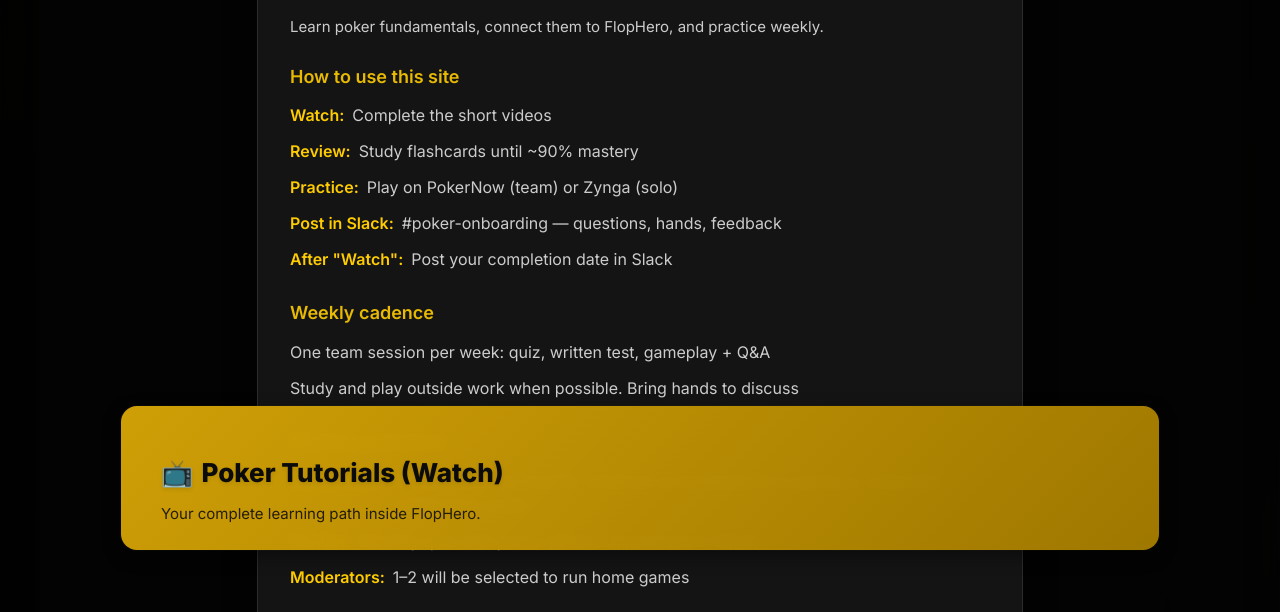
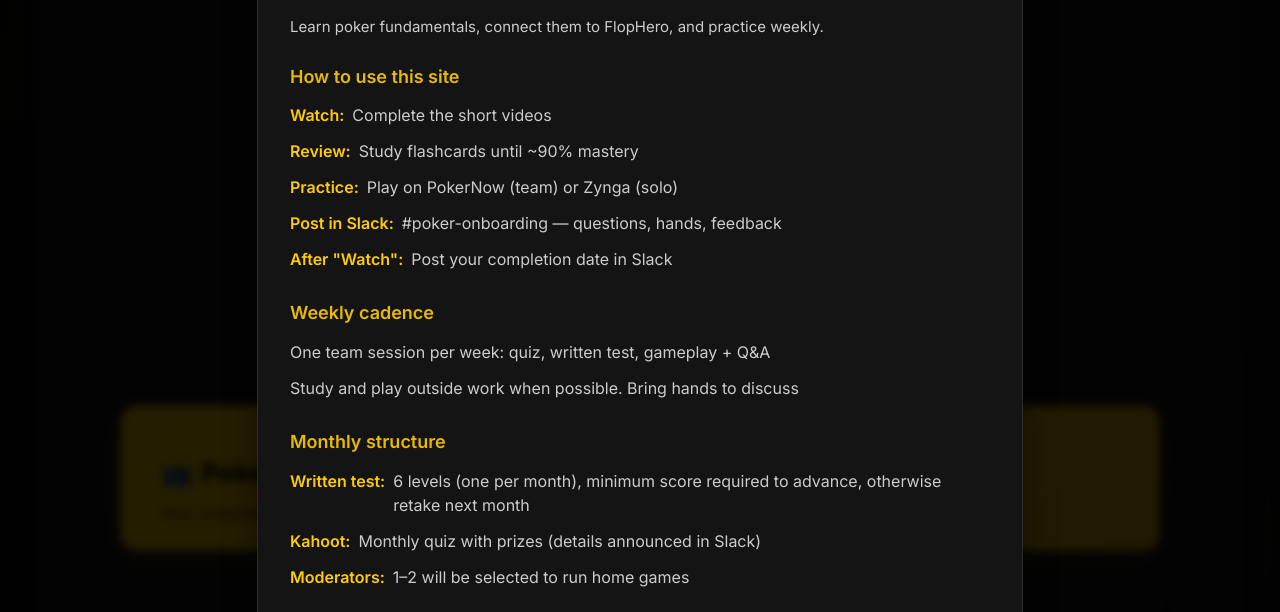
Before and after one commit to Mcotas/onboarding-guide, a plain HTML site: page index.html in a window 1280 px wide. Shown: the part 135-747 px from the top of the page. Drawn offline with Linux system fonts and the light colour scheme.

Commit message:
Headers bug
Fix headersbug

```diff
--- a/modal.css
+++ b/modal.css
@@ -42,7 +42,7 @@
     left: 0;
     width: 100%;
     height: 100vh;
-    z-index: 99999;
+    z-index: 999999; /* Maior z-index para garantir que fique sobre tudo */
     padding: 40px;
     box-sizing: border-box;
     overflow: hidden;
@@ -79,7 +79,7 @@
     transform: translateY(20px);
     opacity: 0;
     transition: transform 0.3s ease, opacity 0.3s ease;
-    z-index: 100000;
+    z-index: 1000000; /* Ainda maior que o backdrop para sempre ficar por cima */
 }
 
 /* Make modal content scrollable on small screens so long modals can be closed */
--- a/style.css
+++ b/style.css
@@ -221,6 +221,8 @@
     align-items: center;
     gap: 12px;
     margin: 18px 0 28px 0;
+    position: relative;
+    z-index: 1000; /* Aumentar para ficar acima das seções */
 }
 
 /* Subtle pill-style announcements button (centered, non-dominant) */
@@ -254,19 +256,19 @@
 /* Section Header */
 .section-header {
     background: linear-gradient(135deg,
-        rgba(210,160,0,0.98) 0%,
-        rgba(160,120,0,0.98) 100%
+        rgba(255, 204, 0, 0.95) 0%,
+        rgba(230, 180, 0, 0.95) 100%
     );
     color: #000000;
     padding: 24px 40px;
     margin: 0 40px;
     position: relative;
     border-radius: 16px;
-    /* stronger subtle drop shadow for separation from dark background */
-    box-shadow: 0 6px 18px rgba(0,0,0,0.45);
+    /* subtle glow shadow */
+    box-shadow: 0 8px 24px rgba(255, 204, 0, 0.15);
     backdrop-filter: blur(6px);
-    /* Ensure section header sits above background decorations */
-    z-index: 5;
+    /* Baixar o z-index para que os modais fiquem por cima */
+    z-index: 1;
 }
 
 .section-header::before {
@@ -292,18 +294,19 @@
     align-items: center;
     gap: 8px;
     position: relative;
-    text-shadow: 0 2px 4px rgba(0,0,0,0.1);
-    /* use a dark color on bright gold for best contrast */
-    color: #0b0b0b; /* near-black */
+    text-shadow: none;
+    /* Dark text on gold, matching site's color scheme */
+    color: #0a0a0a;
     z-index: 6; /* above the section pseudo-element */
 }
 
 .section-header p {
     font-size: 15px;
     margin: 0;
-    opacity: 0.95;
-    color: rgba(10,10,10,0.9);
+    opacity: 0.85;
+    color: #0a0a0a;
     position: relative;
+    text-shadow: none;
     z-index: 6;
 }
 
--- a/video.css
+++ b/video.css
@@ -10,6 +10,8 @@
 .video-embed {
     display: block;
     width: 100%;
+    position: relative;
+    z-index: 50; /* Base z-index para o container do vídeo */
 }
 
 .video-preview-container {
@@ -89,6 +91,7 @@
     top: 0;
     left: 0;
     background: #000; /* Fundo preto enquanto o vídeo carrega */
+    z-index: 100; /* Garantir que o vídeo apareça por cima de outros conteúdos quando injetado */
 }
 
 /* PokerNow specific button style - serve como referência para outros vídeos */
```
